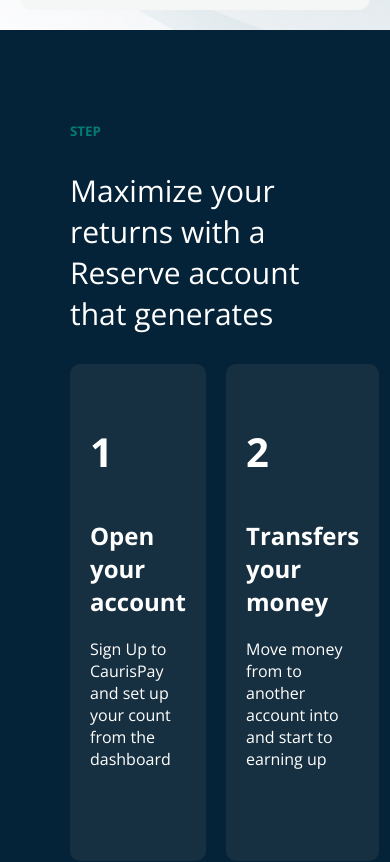
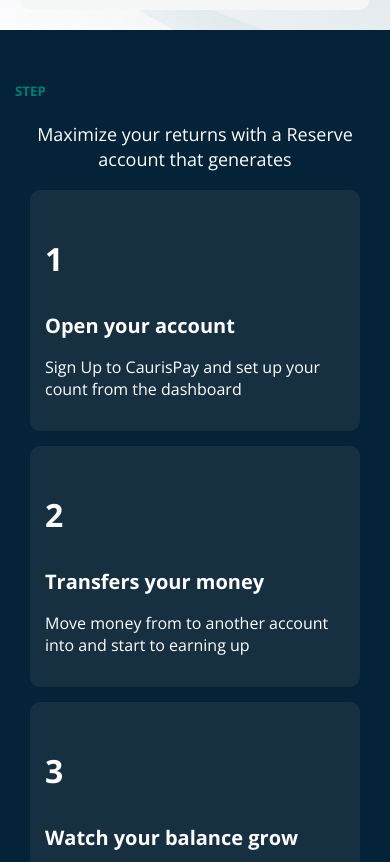
Before and after one commit to hippolite-oss/CaurisPayGray, a React (Vite) app: page / in a window 390 px wide. Shown: the part 3078-3940 px from the top of the page. Built offline with nearby package versions, Linux system fonts and the light colour scheme.

Commit message:
rendrele fichier  Content4 responsive pour mobile

```diff
--- a/src/components/Content/Content4/Content4.css
+++ b/src/components/Content/Content4/Content4.css
@@ -10,17 +10,16 @@ h5{
 
 .div{
   display: flex;
+  flex-wrap: wrap;
+  justify-content: center;
 }
 
-.div-1, .div-2, .div-3{
+.div-item{
   width: 350px;
   padding: 20px;
   background-color: #173041;
   border-radius: 10px;
-}
-
-.div-2, .div-3{
-    margin-left: 20px;
+  margin-bottom: 20px;
 }
 
 .div h1{
@@ -29,4 +28,49 @@ h5{
 
 .p{
   font-size: 30px;
+  text-align: center;
 }
+
+/* Version mobile */
+@media (max-width: 768px) {
+  .section {
+    padding: 30px 15px;
+  }
+
+  .div {
+    flex-direction: column;
+    align-items: center;
+  }
+
+  .div-item {
+    width: 100%;
+    max-width: 300px;
+    margin-left: 0;
+    margin-bottom: 15px;
+  }
+
+  .p {
+    font-size: 22px;
+    line-height: 1.4;
+    text-align: center;
+  }
+
+  h2 {
+    font-size: 20px;
+  }
+}
+
+/* Très petits écrans */
+@media (max-width: 480px) {
+  .p {
+    font-size: 18px;
+  }
+
+  .div-item {
+    padding: 15px;
+  }
+
+  .div h1 {
+    font-size: 32px;
+  }
+}
--- a/src/components/Content/Content4/Content4.tsx
+++ b/src/components/Content/Content4/Content4.tsx
@@ -5,20 +5,20 @@ const Content4 = () => {
     <section className="section">
       <h5>STEP</h5>
       <p className="p">
-                Maximize your returns with a <br /> Reserve account that generates
+        Maximize your returns with a Reserve account that generates
       </p>
       <div className="div">
-                <div className="div-1">
+        <div className="div-item">
           <h1>1</h1>
           <h2>Open your account </h2>
           <p>Sign Up to CaurisPay and set up your count from the dashboard</p>
         </div>
-                <div className="div-2">
+        <div className="div-item">
           <h1>2</h1>
           <h2>Transfers your money </h2>
           <p>Move money from to another account into and start to earning up</p>
         </div>
-                <div className="div-3">
+        <div className="div-item">
           <h1>3</h1>
           <h2>Watch your balance grow </h2>
           <p>Accessed instantly and remain Lorem ipsum dolor sit amet.sit amet.</p>
```
Also changed, not shown: package.json (line endings or trailing spaces). Lines whose indentation alone changed are shown as unchanged.
